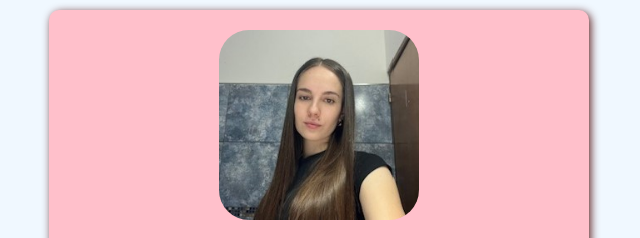
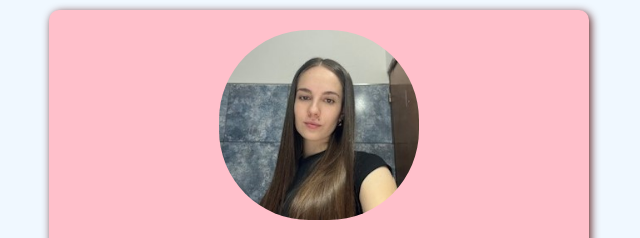
Before and after one commit to Emilianasieb/tarjetaPresentacion, a plain HTML site: page index.html in a window 1280 px wide. Shown: the top 238 px of the page, without its empty margins (321-961 px from the left). Drawn offline with Linux system fonts and the light colour scheme; a web font is replaced by a local one.

Commit message:
arreglo del centrado de la imagen y el border

```diff
--- a/style.css
+++ b/style.css
@@ -17,9 +17,9 @@ p{
 }
 
 img{
-    border-radius: 30px;
+    border-radius: 90px;
     display: block;
-    margin: 0 auto;
+    margin: auto;
 }
 
 img:hover{
```
